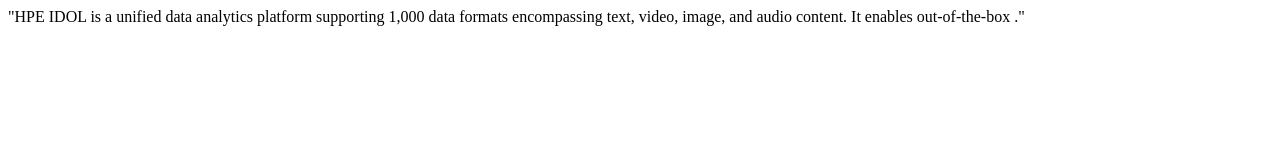
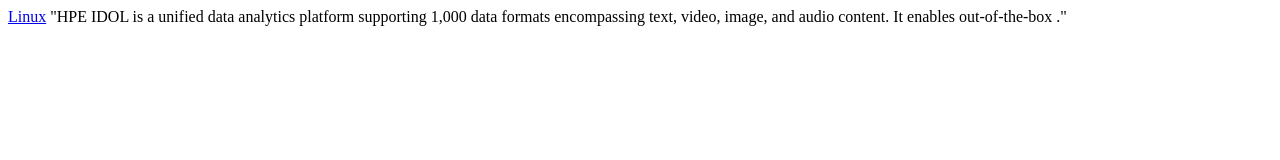
Before and after one commit to OMARJG/IDOLTest, a plain HTML site: page page1.htm in a window 1280 px wide. Drawn offline with Linux system fonts and the light colour scheme.

Commit message:
Update page1.htm

```diff
--- a/page1.htm
+++ b/page1.htm
@@ -19,6 +19,7 @@
 <meta name="doubleclick-cat" content="insts0" />
     <title>HTTP_ConnectorIssue</title>
   </head>
+ <a href="https://www.linux.com">Linux</a>
 
 
 <body>"HPE IDOL is a unified data analytics platform supporting 1,000 data formats encompassing text, video, image, and audio content. It enables out-of-the-box ."</body>
```
